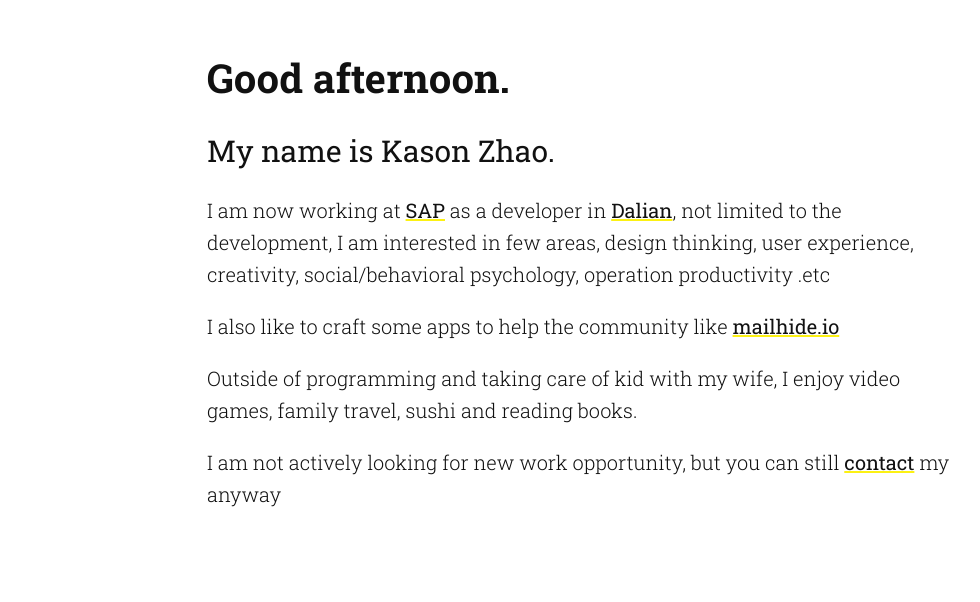
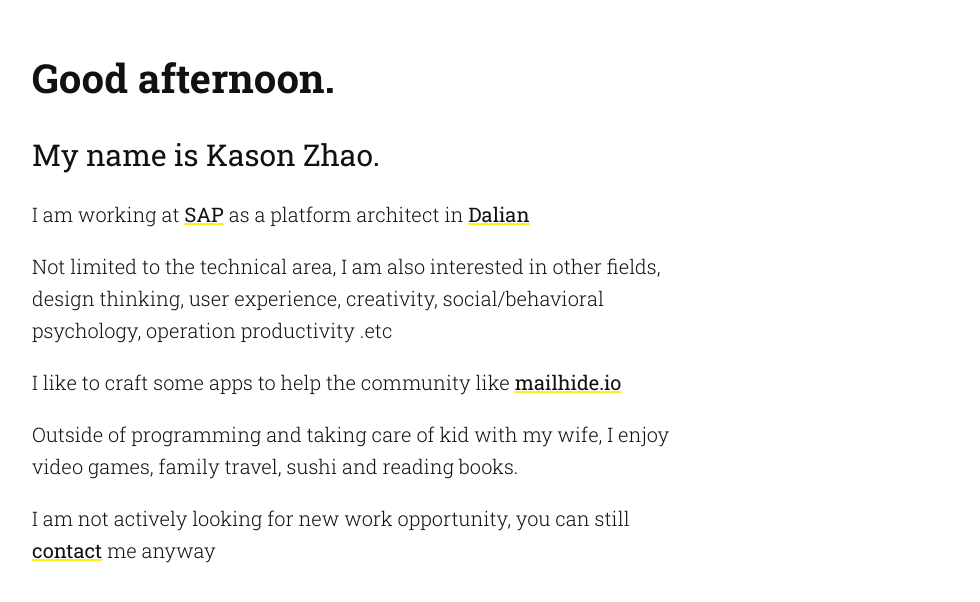
Before and after one commit to Kasonz/kasonz.com, a plain HTML site: page index.html in a window 1280 px wide. Shown: the whole page, without its empty margins (53-1033 px from the left). Drawn offline with nearby package versions, Linux system fonts and the light colour scheme.

Commit message:
wording correction

```diff
--- a/css/me.css
+++ b/css/me.css
@@ -27,7 +27,7 @@ a:hover {
 }
 
 .main {
-    max-width: 790px;
+    max-width: 40rem;
 }
 h2.display-3 {
     font-weight: 400;
--- a/index.html
+++ b/index.html
@@ -39,31 +39,39 @@
 </head>
 
 <body>
-  <div class="container main">
+  <div class="container ">
+    <div class="main">
+
       <h1 class="pt-4">Good <script type="text/javascript">
           document.write(say)
         </script>.</h1>
-    <h2 class="display-3">
+      <h2 class="display-3 pt-1">
         My name is Kason Zhao.
       </h2>
       <p>
-     I am now working at <a href="https://www.sap.com/index.html" target="_blank">SAP</a> as a developer in <a href="https://www.tripadvisor.com/Tourism-g297452-Dalian_Liaoning-Vacations.html" target="_blank">Dalian</a>, not limited to the development, I am interested in few areas, design thinking, user experience, creativity, social/behavioral psychology, operation productivity .etc
+        I am working at <a href="https://www.sap.com/index.html" target="_blank">SAP</a> as a platform architect in <a
+          href="https://www.tripadvisor.com/Tourism-g297452-Dalian_Liaoning-Vacations.html" target="_blank">Dalian</a>
+      </p>
+      <p>Not limited to the technical area, I am also interested in other fields, design thinking, user experience,
+        creativity, social/behavioral psychology, operation productivity .etc
       </p>
       <p>
-    I also like to craft some apps to help the community like <a href="https://mailhide.io/">mailhide.io</a>
+        I like to craft some apps to help the community like <a href="https://mailhide.io/">mailhide.io</a>
       </p>
       <p>
         Outside of programming and taking care of kid with my wife,
         I enjoy video games, family travel, sushi and reading books.
       </p>
-    <p>I am not actively looking for new work opportunity, but you can still  <a href="https://mailhide.io/e/XSDZP" onclick="mailhidepopup=window.open('https://mailhide.io/e/XSDZP','mailhidepopup','width=580,height=635'); return false;">contact</a>
-      my anyway</p>
+      <p>I am not actively looking for new work opportunity, you can still <a href="https://mailhide.io/e/XSDZP"
+          onclick="mailhidepopup=window.open('https://mailhide.io/e/XSDZP','mailhidepopup','width=580,height=635'); return false;">contact</a>
+        me anyway</p>
 
 
 
 
     </div>
 
+  </div>
 
 
 
```
Lines whose indentation alone changed are shown as unchanged.
